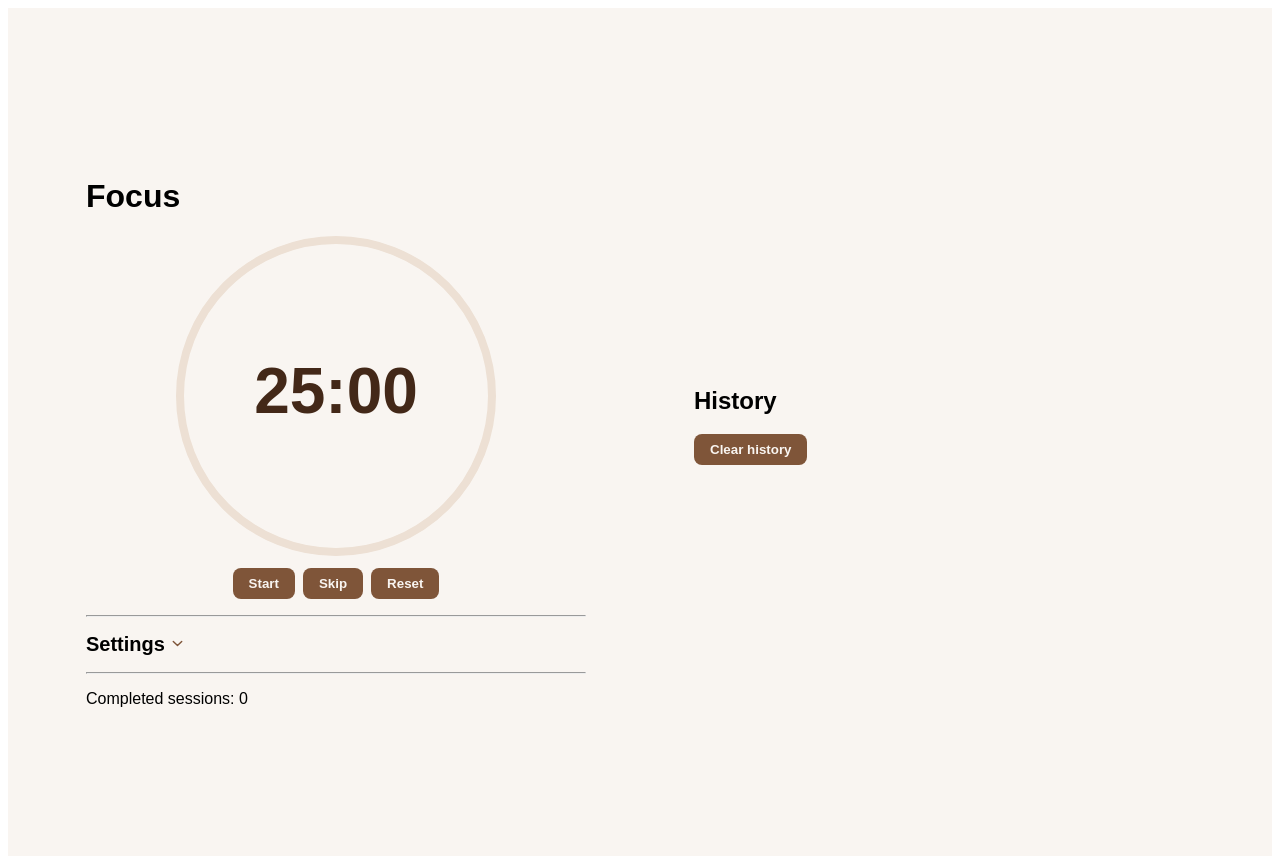
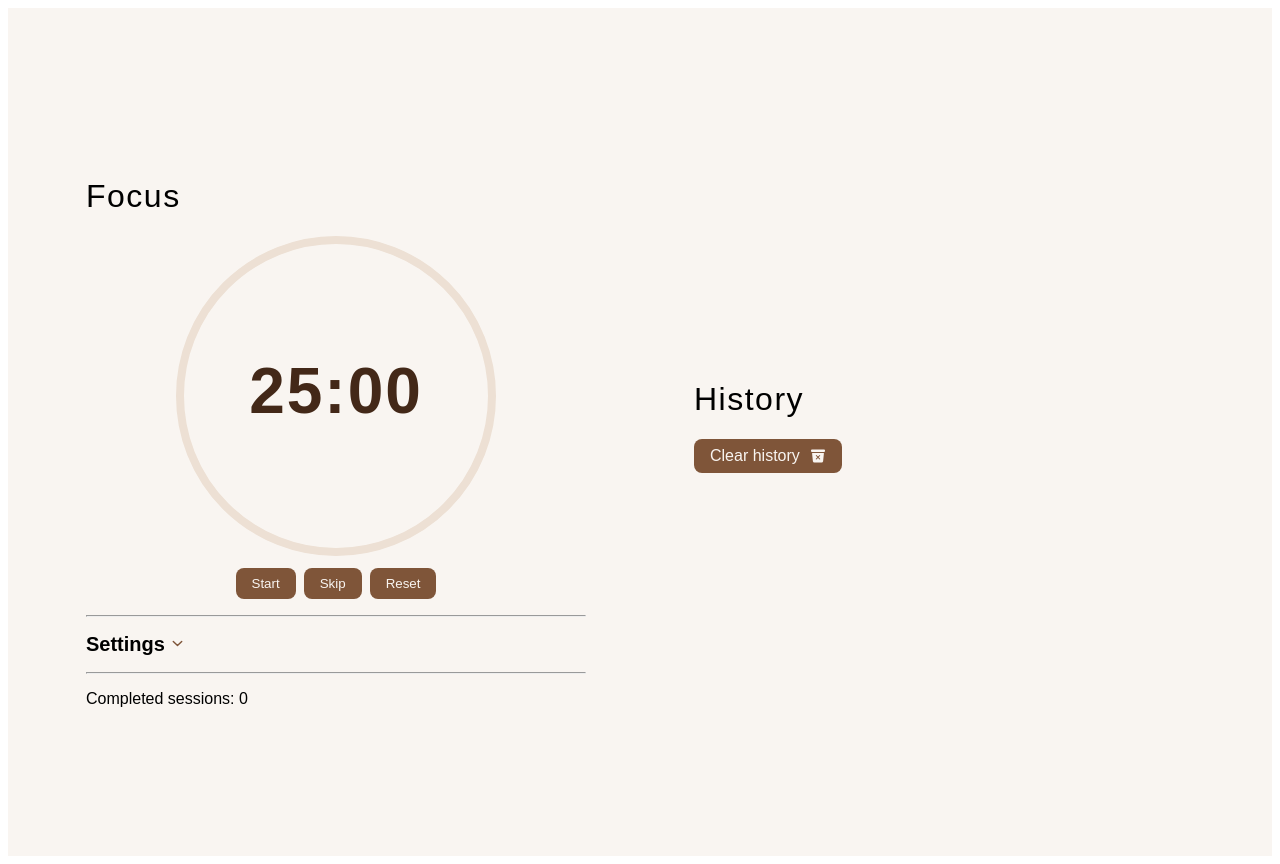
Before and after one commit to DamiDevApp/pomodoro-dawn, a React (Vite) app: page / in a window 1280 px wide. Built offline with nearby package versions, Linux system fonts and the light colour scheme.

Commit message:
Added tracker and styling
Modified text to add letter spacing for more sophisticated looks on
general components, and also added svg to track circle, next thing TODO

```diff
--- a/src/components/CircularProgress.tsx
+++ b/src/components/CircularProgress.tsx
@@ -1,10 +1,12 @@
 import { motion } from 'framer-motion';
+import { useMemo } from 'react';
 
 type CircularProgressProps = {
   progress: number;
   size?: number;
   strokeWidth?: number;
-  timeLabel?: string; // pass formatted time
+  timeLabel?: string;
+  isPaused: boolean;
 };
 
 export default function CircularProgress({
@@ -18,8 +20,8 @@ export default function CircularProgress({
   const offset = circumference * (1 - progress);
 
   return (
-    <svg width={size} height={size}>
-      {/* Track circle */}
+    <svg width={size} height={size} viewBox={`0 0 ${size} ${size}`}>
+      {/* Base circle */}
       <circle
         stroke='var(--color-surface)'
         fill='transparent'
@@ -29,7 +31,7 @@ export default function CircularProgress({
         cy={size / 2}
       />
 
-      {/* Progress circle */}
+      {/* Progress arc */}
       <motion.circle
         stroke='var(--color-primary)'
         fill='transparent'
@@ -40,6 +42,7 @@ export default function CircularProgress({
         cy={size / 2}
         strokeDasharray={circumference}
         strokeDashoffset={offset}
+        style={{ transform: 'rotate(-90deg)', transformOrigin: '50% 50%' }}
         initial={{ strokeDashoffset: circumference }}
         animate={{ strokeDashoffset: offset }}
         transition={{ duration: 0.5, ease: 'easeInOut' }}
@@ -52,8 +55,9 @@ export default function CircularProgress({
           y='50%'
           textAnchor='middle'
           dominantBaseline='middle'
-          fontSize={size * 0.2} // scales with SVG
+          fontSize={size * 0.2}
           fontWeight='bold'
+          letterSpacing={2}
           fill='var(--color-text)'
           initial={{ opacity: 0, scale: 0.9 }}
           animate={{ opacity: 1, scale: 1 }}
--- a/src/components/HistoryList.tsx
+++ b/src/components/HistoryList.tsx
@@ -2,14 +2,29 @@ import { HistoryContext } from '../contexts/HistoryContext';
 import { useContext } from 'react';
 import SessionCard from './ui/SessionCard.tsx';
 import type { PomodoroRecordSession } from '../types.ts';
+import { IonIcon } from '@ionic/react';
+import { trashBin } from 'ionicons/icons';
 
 export default function HistoryList() {
   const { history, clearHistory } = useContext(HistoryContext);
 
   return (
     <div>
-      <h2>History</h2>
-      <button style={{ justifySelf: 'end'}} onClick={clearHistory}>Clear history</button>
+      <h1>History</h1>
+      <button
+        style={{
+          alignItems: 'center',
+          fontSize: '16px',
+          maxWidth: '300px',
+          display: 'flex',
+        }}
+        onClick={clearHistory}
+      >
+        <text style={{ marginRight: '10px', fontWeight: '400' }}>
+          Clear history
+        </text>
+        <IonIcon icon={trashBin} style={{ fontSize: '16px' }} />
+      </button>
       <ul
         style={{
           maxHeight: '400px',
--- a/src/components/PomodoroTimer.tsx
+++ b/src/components/PomodoroTimer.tsx
@@ -208,6 +208,7 @@ export default function PomodoroTimer() {
           size={320}
           strokeWidth={8}
           timeLabel={formatTime(remainingSec)}
+          isPaused={isRunning}
         />
       </div>
       <div style={{ display: 'flex', gap: 8, justifyContent: 'center' }}>
--- a/src/components/ui/Button.module.css
+++ b/src/components/ui/Button.module.css
@@ -6,7 +6,7 @@ button {
   border-radius: 8px;
   cursor: pointer;
   transition: background-color 0.2s ease;
-  font-weight: bold;
+  font-weight: 400;
 }
 
 button:hover {
--- a/src/components/ui/SessionCard.module.css
+++ b/src/components/ui/SessionCard.module.css
@@ -9,9 +9,10 @@
 
 .title-session {
   font-size: 24px;
-  font-weight: 500;
+  font-weight: 400;
   margin-bottom: 10px;
   margin-right: 20px;
+  letter-spacing: 1.5px;
 }
 
 .main-card:hover {
@@ -20,6 +21,44 @@
 }
 
 .icon {
-  font-size: 22px;
+  font-size: 24px;
   padding-bottom: 5px;
 }
+
+.duration-section {
+  display: flex;
+  align-items: center;
+  gap: 10px;
+  margin-top: 8px;
+  color: var(--color-text, #432818);
+}
+
+.duration-icon {
+  font-size: 22px;
+  color: var(--color-bg);
+}
+
+.duration-text {
+  display: flex;
+  flex-direction: column;
+  gap: 2px;
+  font-size: 15px;
+  letter-spacing: 0.5px;
+}
+
+.time-range {
+  font-weight: 500;
+  color: var(--color-bg);
+}
+
+.total-duration {
+  display: flex;
+  align-items: center;
+  gap: 5px;
+  font-size: 14px;
+  color: var(--color-bg);
+}
+
+.mini-icon {
+  font-size: 16px;
+}
--- a/src/components/ui/SessionCard.tsx
+++ b/src/components/ui/SessionCard.tsx
@@ -1,7 +1,12 @@
 import type { PomodoroRecordSession } from '../../types';
 import styles from './SessionCard.module.css';
 import { IonIcon } from '@ionic/react';
-import { pauseCircleSharp, bugSharp } from 'ionicons/icons';
+import {
+  pauseCircleSharp,
+  bugSharp,
+  hourglassOutline,
+  timeOutline,
+} from 'ionicons/icons';
 
 interface SessionCardProps {
   history: PomodoroRecordSession;
@@ -31,7 +36,8 @@ export default function SessionCard({ history, index }: SessionCardProps) {
           flexDirection: 'row',
           display: 'flex',
           alignItems: 'center',
-          justifyContent: 'normal',
+          justifyContent: 'space-between',
+          maxWidth: '475px',
         }}
       >
         <div className={styles['title-session']}>
@@ -39,11 +45,19 @@ export default function SessionCard({ history, index }: SessionCardProps) {
         </div>
         <div>{chooseActivityIcon(history.sessionType)}</div>
       </div>
-      <div style={{fontStyle: 'normal'}}>Duration: </div>
-      <div>
-        {new Date(history.startedAt).toLocaleTimeString()} → {' '}
-        {new Date(history.endedAt).toLocaleTimeString()} (
-        {Math.round(history.durationSec / 60)}m)
+      <div style={{ fontStyle: 'normal', letterSpacing: '1px' }}>Duration: </div>
+      <div className={styles['duration-section']}>
+        <IonIcon icon={timeOutline} className={styles['duration-icon']} />
+        <div className={styles['duration-text']}>
+          <span className={styles['time-range']}>
+            {new Date(history.startedAt).toLocaleTimeString()} →{' '}
+            {new Date(history.endedAt).toLocaleTimeString()}
+          </span>
+          <span className={styles['total-duration']}>
+            <IonIcon icon={hourglassOutline} className={styles['mini-icon']} />(
+            {Math.round(history.durationSec / 60)}min)
+          </span>
+        </div>
       </div>
     </li>
   );
--- a/src/index.css
+++ b/src/index.css
@@ -10,6 +10,11 @@
 
 html, body {
   font-family: sans-serif;
+}
+
+h1 {
+  font-weight: 400;
+  letter-spacing: 1.5px;
 }
 
 .app-container {
```
Also changed, not shown: assets/tracker-active.svg (added), assets/tracker-paused.svg (added).
